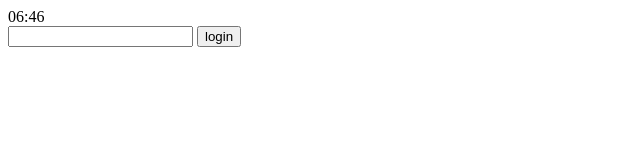
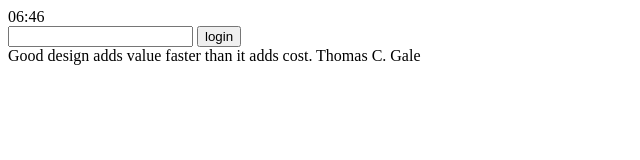
Before and after one commit to rakuun76/momentum, a plain HTML site: page index.html in a window 1280 px wide. Shown: the whole page, without its empty margins (0-640 px from the left). Drawn offline with Linux system fonts and the light colour scheme.

Commit message:
quotes 구현

```diff
--- a/index.html
+++ b/index.html
@@ -12,8 +12,13 @@
       <input class="login-form__input" type="text" required maxlength="15" />
       <input type="submit" value="login" />
     </form>
-    <h1 class="login-greeting hidden"></h1>
+    <div class="login-greeting hidden"></div>
+    <div class="quote">
+      <span class="quote__saying"></span>
+      <span class="quote__author"></span>
+    </div>
     <script src="js/login.js"></script>
     <script src="js/clock.js"></script>
+    <script src="js/quotes.js"></script>
   </body>
 </html>
--- /dev/null
+++ b/js/quotes.js
@@ -0,0 +1,22 @@
+const quotes = [
+  {
+    saying: "Good code is its own best documentation.",
+    author: "Steve McConnell",
+  },
+  {
+    saying:
+      "Fools ignore complexity. Pragmatists suffer it. Some can avoid it. Geniuses remove it.",
+    author: "Alan Perlis",
+  },
+  {
+    saying: "Good design adds value faster than it adds cost.",
+    author: "Thomas C. Gale",
+  },
+];
+
+const quote = quotes[Math.floor(Math.random() * quotes.length)];
+
+const saying = document.querySelector(".quote__saying");
+const author = document.querySelector(".quote__author");
+saying.innerText = quote.saying;
+author.innerText = quote.author;
```
